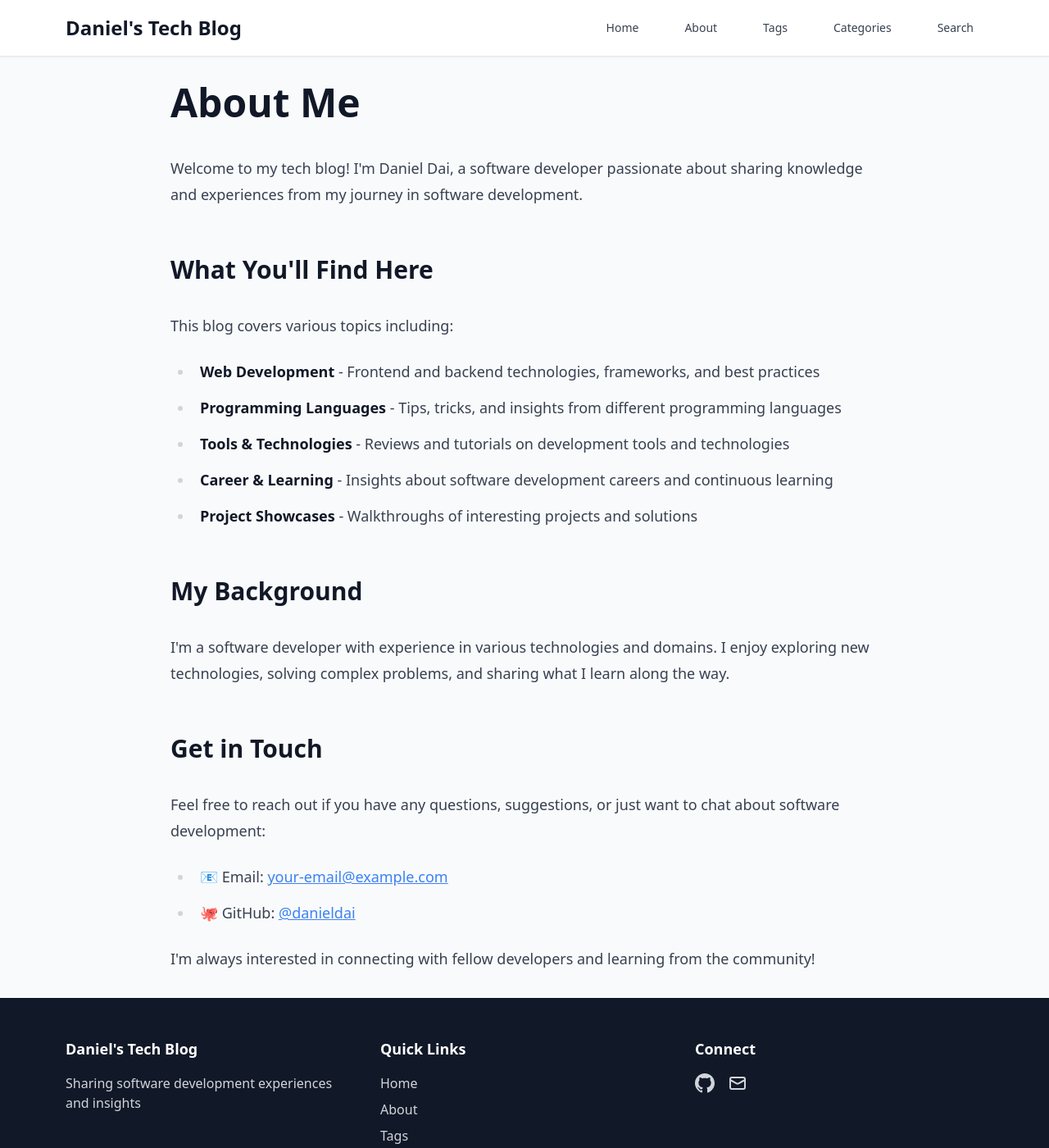
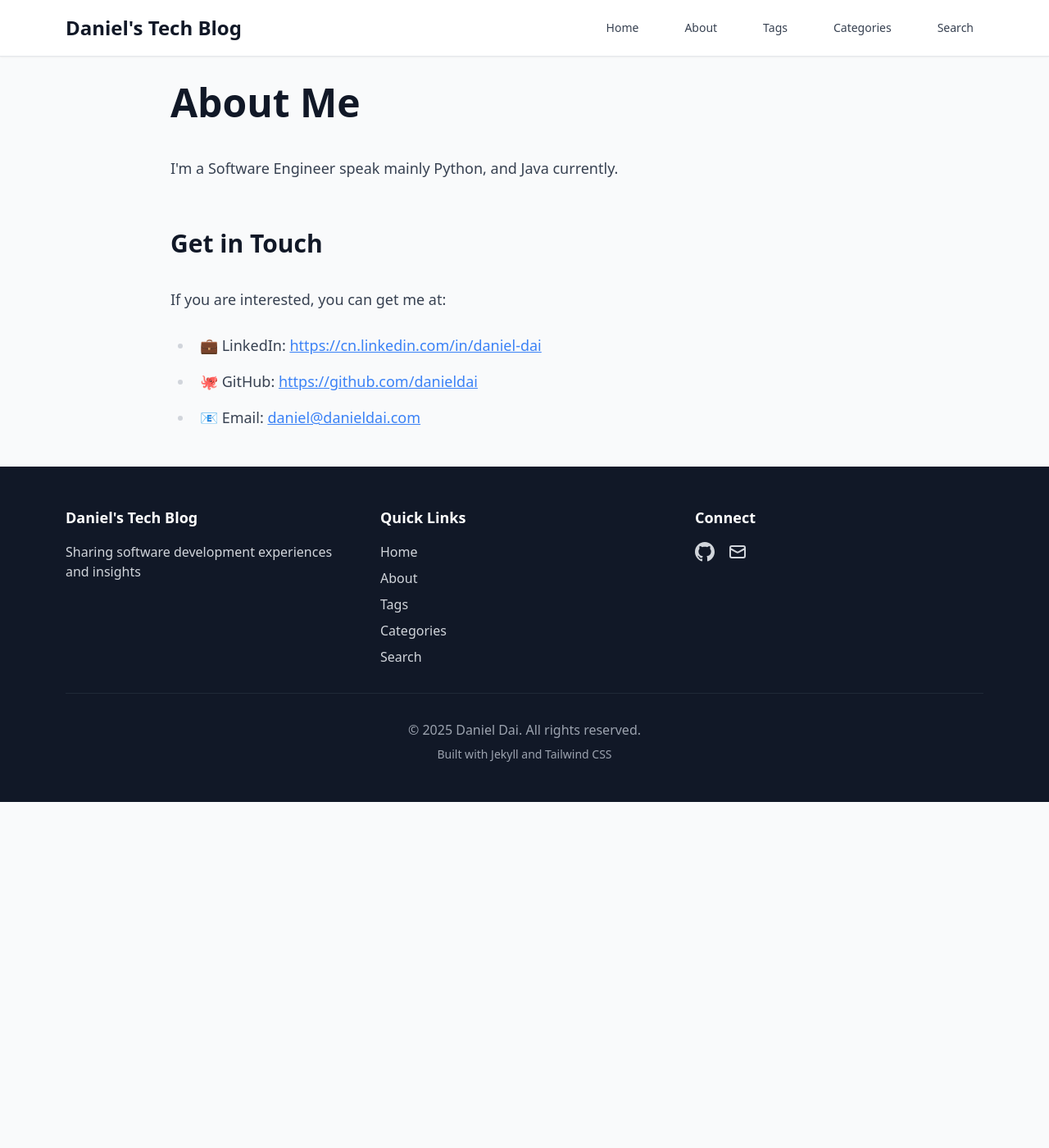
Before and after one commit to danieldai/danieldai.github.io, a Jekyll site: the page built from about.md, in a window 1280 px wide and 1400 px high. Shown: the whole window at 82% size. Built offline with Jekyll 4.4.1, drawn with Linux system fonts in a browser that asks for light colours; nearby versions of some CDN libraries; comment, search, counter and statistics services are not loaded.

Commit message:
Update about page with new content and English title

```diff
--- a/about.md
+++ b/about.md
@@ -1,6 +1,8 @@
 ---
 layout: default
-title: About
+title: About Me
+date: 2024-07-13 20:20
+slug: about-me
 permalink: /about/
 ---
 
@@ -8,33 +10,16 @@ permalink: /about/
   <div class="prose prose-lg max-w-none">
     <h1>About Me</h1>
 
-    <p>Welcome to my tech blog! I'm Daniel Dai, a software developer passionate about sharing knowledge and experiences from my journey in software development.</p>
-
-    <h2>What You'll Find Here</h2>
-
-    <p>This blog covers various topics including:</p>
-
-    <ul>
-      <li><strong>Web Development</strong> - Frontend and backend technologies, frameworks, and best practices</li>
-      <li><strong>Programming Languages</strong> - Tips, tricks, and insights from different programming languages</li>
-      <li><strong>Tools & Technologies</strong> - Reviews and tutorials on development tools and technologies</li>
-      <li><strong>Career & Learning</strong> - Insights about software development careers and continuous learning</li>
-      <li><strong>Project Showcases</strong> - Walkthroughs of interesting projects and solutions</li>
-    </ul>
-
-    <h2>My Background</h2>
-
-    <p>I'm a software developer with experience in various technologies and domains. I enjoy exploring new technologies, solving complex problems, and sharing what I learn along the way.</p>
+    <p>I'm a Software Engineer speak mainly Python, and Java currently.</p>
 
     <h2>Get in Touch</h2>
 
-    <p>Feel free to reach out if you have any questions, suggestions, or just want to chat about software development:</p>
+    <p>If you are interested, you can get me at:</p>
 
     <ul>
-      <li>📧 Email: <a href="mailto:your-email@example.com">your-email@example.com</a></li>
-      <li>🐙 GitHub: <a href="https://github.com/danieldai" target="_blank" rel="noopener noreferrer">@danieldai</a></li>
+      <li>💼 LinkedIn: <a href="https://cn.linkedin.com/in/daniel-dai" target="_blank" rel="noopener noreferrer">https://cn.linkedin.com/in/daniel-dai</a></li>
+      <li>🐙 GitHub: <a href="https://github.com/danieldai" target="_blank" rel="noopener noreferrer">https://github.com/danieldai</a></li>
+      <li>📧 Email: <a href="mailto:daniel@danieldai.com">daniel@danieldai.com</a></li>
     </ul>
-
-    <p>I'm always interested in connecting with fellow developers and learning from the community!</p>
   </div>
 </div>
```
